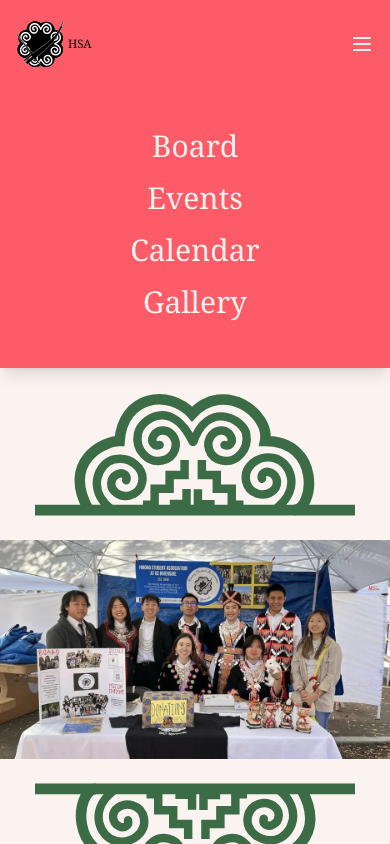
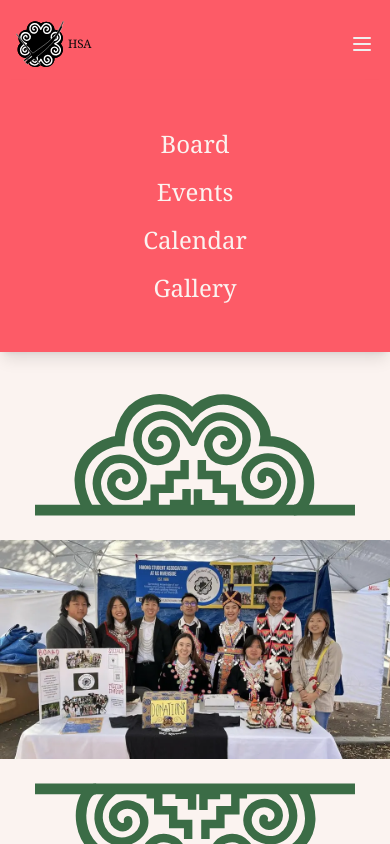
Before and after one commit to acm-ucr/hsa-website, a Next.js app: page / in a window 390 px wide. Both pictures are taken after a click on the element 362 px from the left and 44 px from the top of the page. Shown: the top 844 px of the page. Built offline with nearby package versions, Linux system fonts and the light colour scheme; a web font is replaced by a local one.

Commit message:
made text a wee bit smaller

```diff
--- a/src/components/Navigation.tsx
+++ b/src/components/Navigation.tsx
@@ -52,7 +52,7 @@ const Navigation = () => {
       </div>
 
       <div
-        className={`absolute left-0 top-20 z-50 w-full bg-hsa-pink-200 px-6 py-10 text-3xl text-hsa-tan-100 shadow-lg md:hidden lg:hidden ${
+        className={`absolute left-0 top-20 z-50 w-full bg-hsa-pink-200 px-6 py-10 text-2xl text-hsa-tan-100 shadow-lg md:hidden lg:hidden ${
           isMobileMenuOpen ? "block" : "hidden"
         }`}
       >
```
